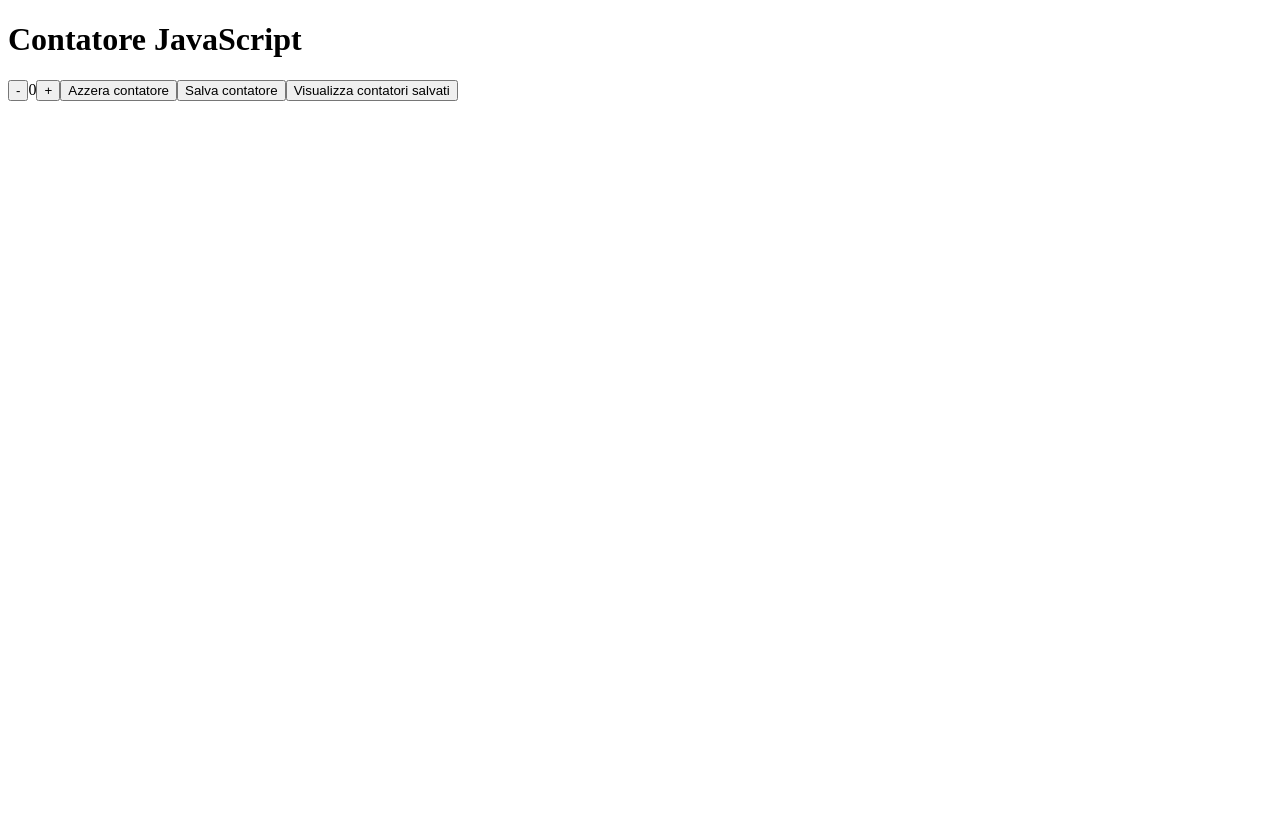
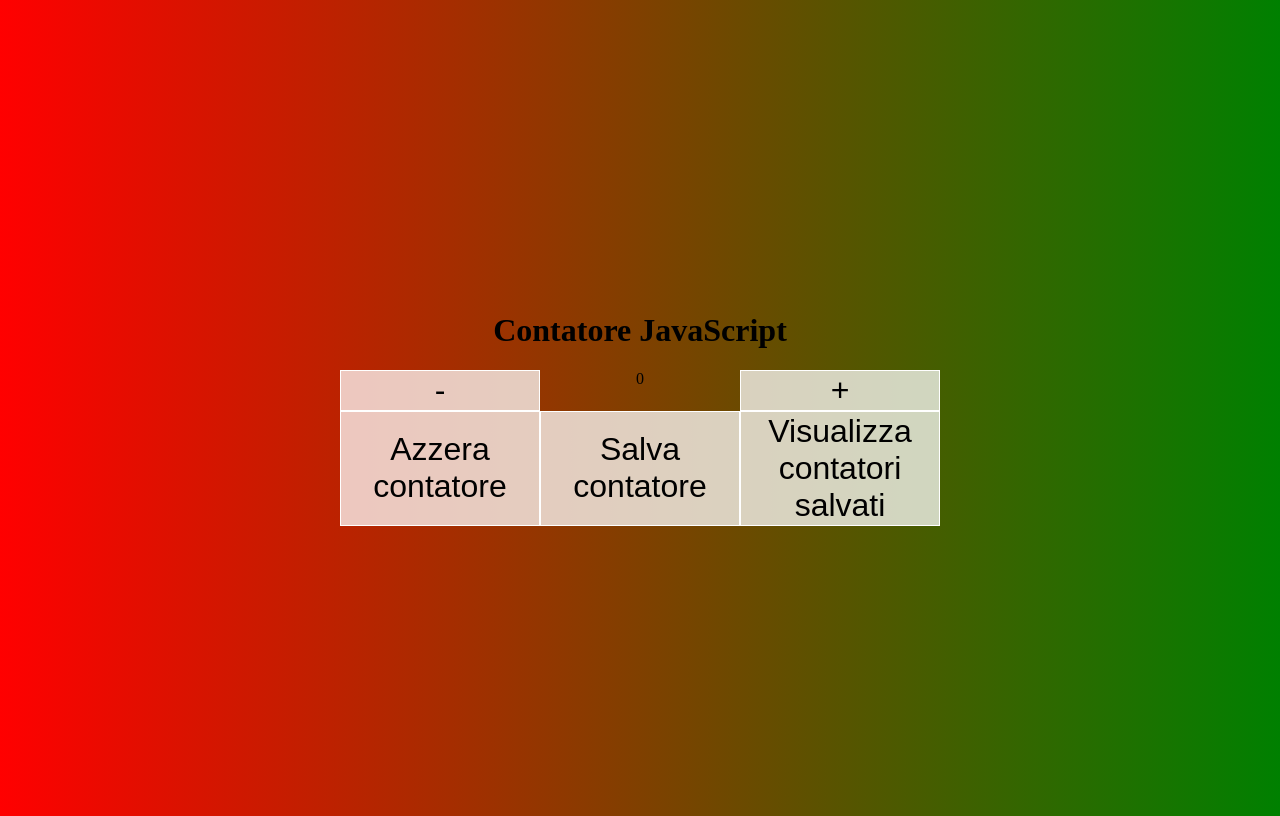
Before and after one commit to Sampei22/js_counter, a plain HTML site: page index.html in a window 1280 px wide. Drawn offline with Linux system fonts and the light colour scheme.

Commit message:
modificato html

```diff
--- a/index.html
+++ b/index.html
@@ -8,38 +8,54 @@
 <body>
     <script>
         const body = document.querySelector("body")
+        body.style.cssText = "background: linear-gradient(to right, red,green);"
+
+        const style = document.createElement("style")
+        style.textContent = ".counterGrid{display:grid; justify-content:center; align-content:center; min-height:100vh; grid-template-columns: repeat(3,200px); grid-template-rows: minmax(120px,auto) repeat (2,100px);} .buttonStyle{font-size:2rem; border:1px solid white; background-color:rgba(255,255,255,.75);}"
+        body.appendChild(style)
+
+        const divGrid = document.createElement("div")
+        divGrid.setAttribute("class", "counterGrid")
+        body.appendChild(divGrid)
 
         const titolo = document.createElement("h1")
+        titolo.style.cssText = "grid-column:1/-1; text-align:center;"
         titolo.textContent = "Contatore JavaScript"
-        document.querySelector("body").appendChild(titolo)
+        divGrid.appendChild(titolo)
 
         const btnMeno = document.createElement("button")
+        btnMeno.setAttribute("class","buttonStyle")
         btnMeno.textContent = "-"
 
         const btnPiu = document.createElement("button")
+        btnPiu.setAttribute("class","buttonStyle")
         btnPiu.textContent = "+"
 
         const btnAzzera = document.createElement("button")
+        btnAzzera.setAttribute("class","buttonStyle")
         btnAzzera.textContent = "Azzera contatore"
 
         const btnSalva = document.createElement("button")
+        btnSalva.setAttribute("class","buttonStyle")
         btnSalva.textContent = "Salva contatore"
 
         const btnVisual = document.createElement("button")
+        btnVisual.setAttribute("class","buttonStyle")
         btnVisual.textContent = "Visualizza contatori salvati"
 
         const counter = document.createElement("text")
+        counter.style.cssText="text-align:center;"
         counter.textContent = 0
 
         arraySalvataggi = new Array()
         let i = 0
 
-        body.appendChild(btnMeno)
-        body.appendChild(counter)
-        body.appendChild(btnPiu)
-        body.appendChild(btnAzzera)
-        body.appendChild(btnSalva)
-        body.appendChild(btnVisual)
+        divGrid.appendChild(btnMeno)
+        divGrid.appendChild(counter)
+        divGrid.appendChild(btnPiu)
+        divGrid.appendChild(btnAzzera)
+        divGrid.appendChild(btnSalva)
+        divGrid.appendChild(btnVisual)
 
 
         btnMeno.addEventListener("click", function(){
```
